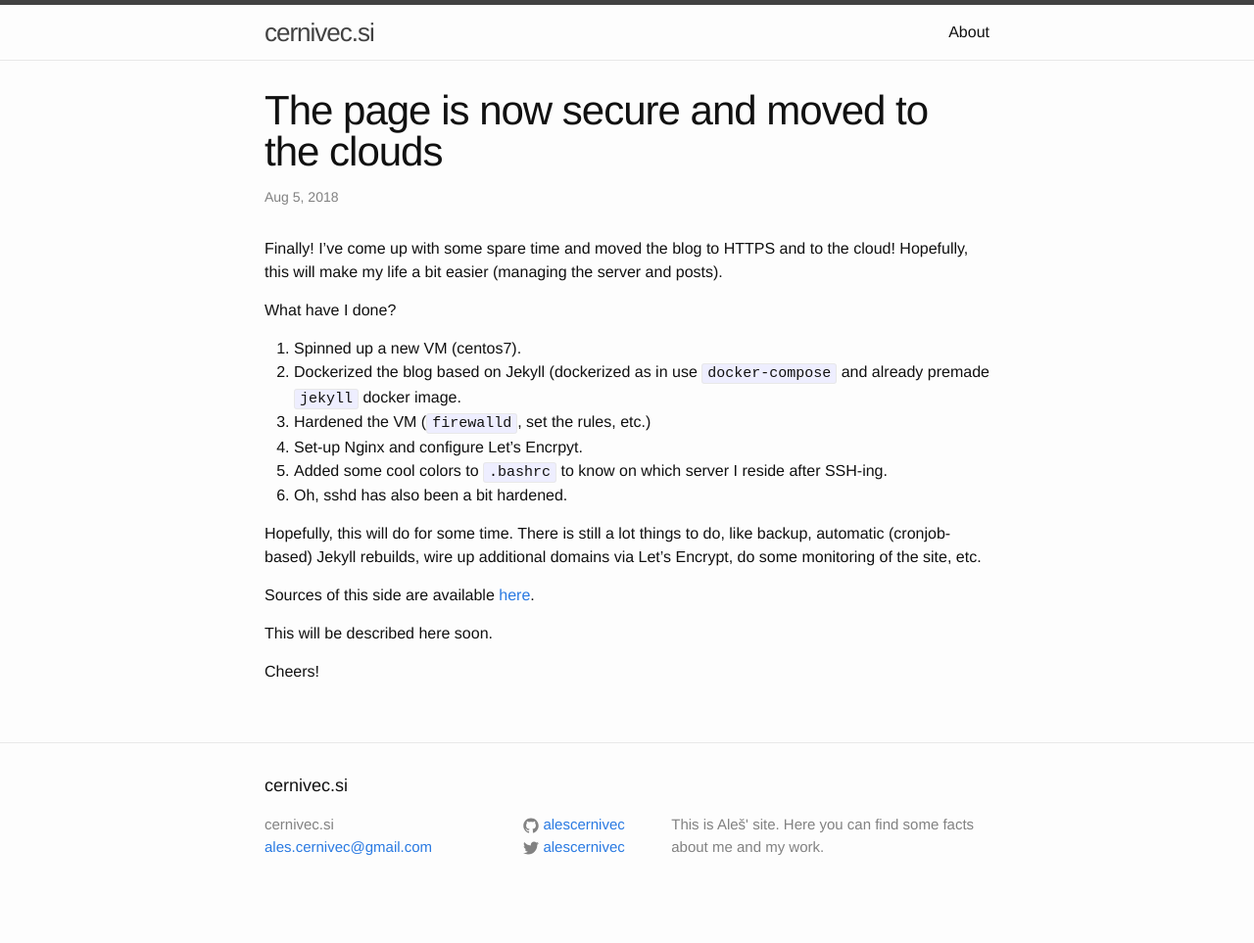
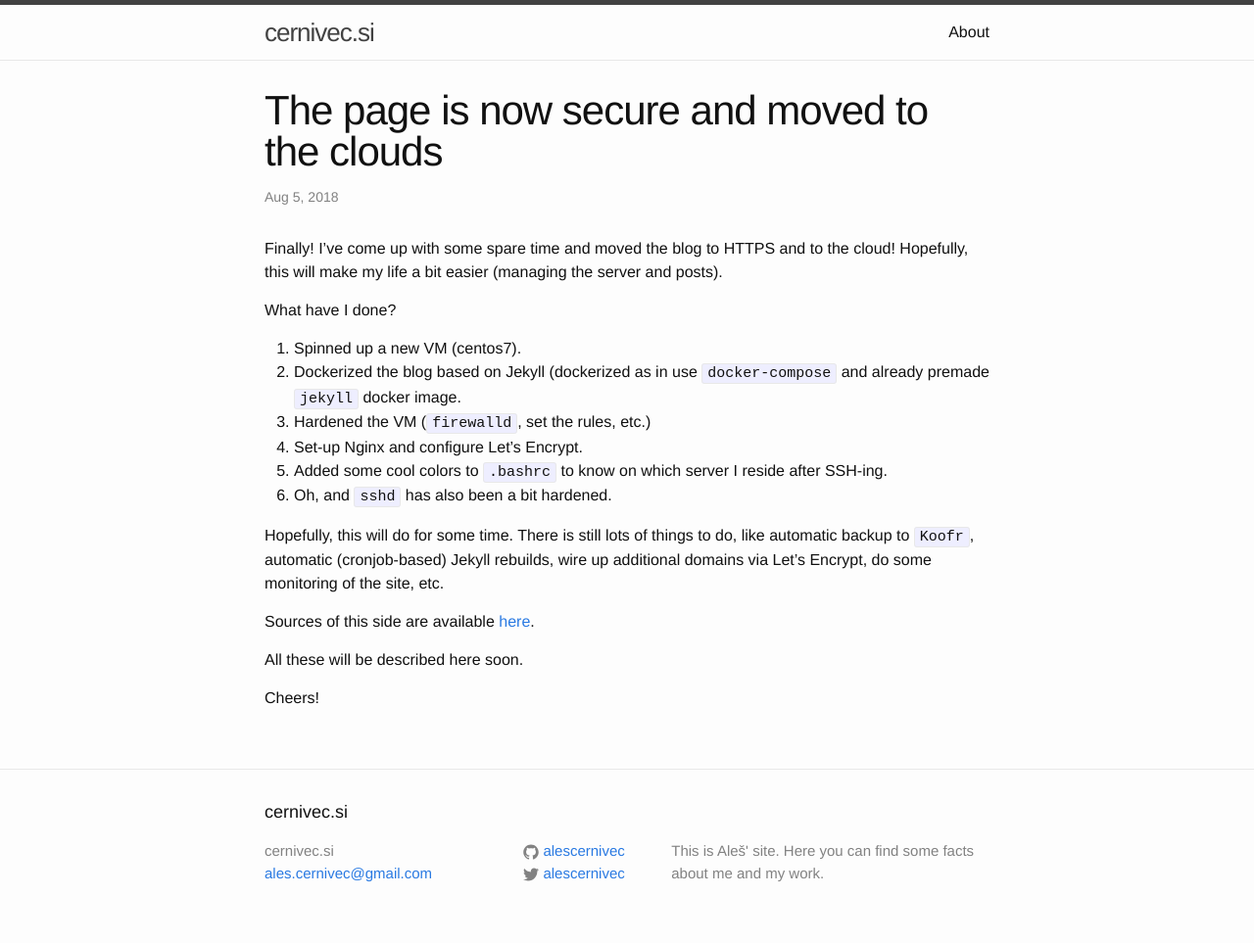
Before and after one commit to alescernivec/cernivec-si, a Jekyll site: the page built from _posts/2018-08-05-migration-to.markdown, in a window 1280 px wide. Shown: the whole page at 98% size. Built offline with Jekyll 4.4.1, drawn with Linux system fonts in a browser that asks for light colours; before the commit the page ends 936 px from its top, so only the background shows below that.

Commit message:
Update 2018-08-05-migration-to.markdown
Updated latest post - spelling.

````diff
--- a/_posts/2018-08-05-migration-to.markdown
+++ b/_posts/2018-08-05-migration-to.markdown
@@ -12,15 +12,15 @@ What have I done?
 1. Spinned up a new VM (centos7).
 2. Dockerized the blog based on Jekyll (dockerized as in use ```docker-compose``` and already premade ```jekyll``` docker image.
 3. Hardened the VM (```firewalld```, set the rules, etc.)
-4. Set-up Nginx and configure Let's Encrpyt.
+4. Set-up Nginx and configure Let's Encrypt.
 5. Added some cool colors to ```.bashrc``` to know on which server I reside after SSH-ing.
-6. Oh, sshd has also been a bit hardened.
+6. Oh, and ```sshd``` has also been a bit hardened.
 
-Hopefully, this will do for some time. There is still a lot things to do, like backup, automatic (cronjob-based) Jekyll rebuilds, wire up additional domains via Let's Encrypt, do some monitoring of the site, etc.
+Hopefully, this will do for some time. There is still lots of things to do, like automatic backup to ```Koofr```, automatic (cronjob-based) Jekyll rebuilds, wire up additional domains via Let's Encrypt, do some monitoring of the site, etc.
 
 Sources of this side are available [here][site].
 
-This will be described here soon.
+All these will be described here soon.
 
 Cheers!
 
````
